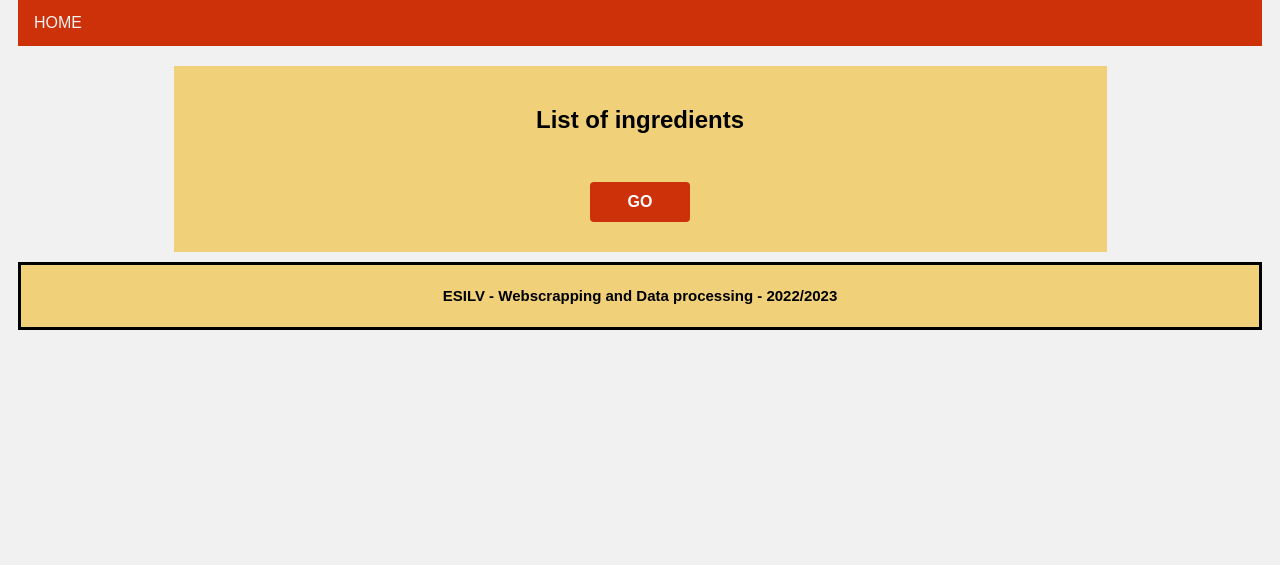
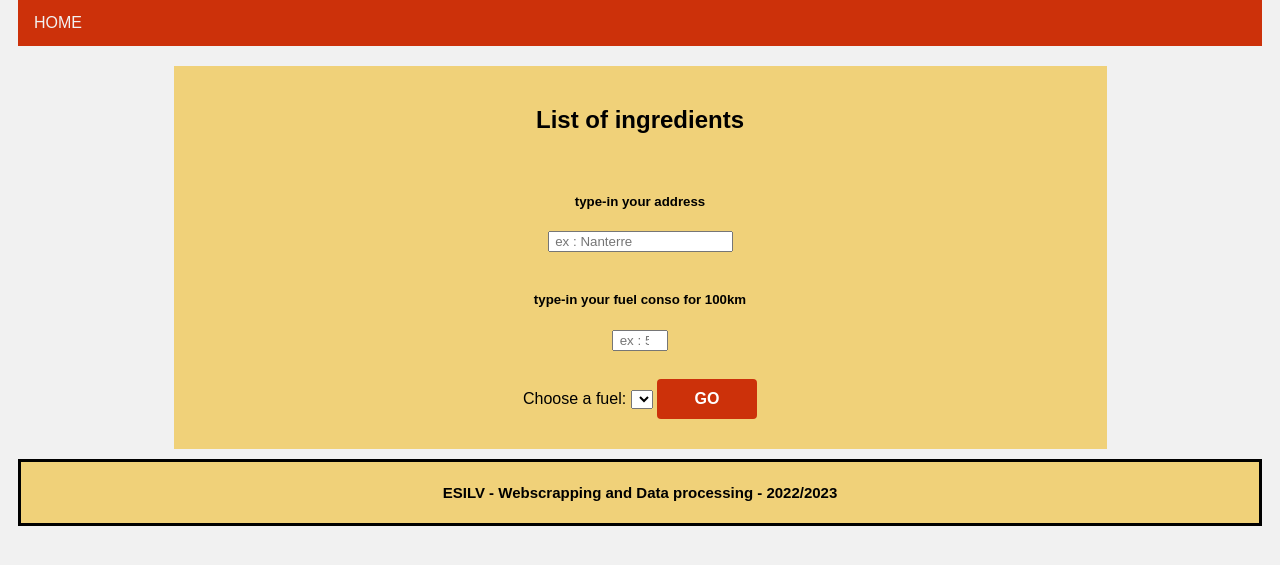
Before and after one commit to NicolasCarval/Scrapy_Meal, a Flask app: page /Recipe in a window 1280 px wide. Shown: the part 203-768 px from the top of the page. Run offline with Flask 2, Linux system fonts and the light colour scheme; lists and menus that the app fills with data are empty.

Commit message:
FEAT : location-ingredient index-images centered

```diff
--- a/app.py
+++ b/app.py
@@ -5,11 +5,9 @@
 #%% Libraries
 
 #Main lib
-import numpy as np
-from flask import Flask, request, jsonify, render_template
+from flask import Flask, request, render_template
 import pandas as pd
 import json
-import time
 import re
 from geopy.geocoders import Nominatim
 import requests
@@ -18,20 +16,18 @@ import jellyfish
 
 #Plot lib
 import plotly
-import plotly.express as px
 import plotly.graph_objects as go
 
 #Scrapping lib
 from selenium import webdriver
 from selenium.webdriver.common.by import By
+from selenium.webdriver.common.keys import Keys
 from selenium.webdriver.support.select import Select
 from selenium.webdriver.support.wait import WebDriverWait
-from selenium import webdriver
-from selenium.webdriver.common.keys import Keys
 from selenium.webdriver.support import expected_conditions as EC
 from selenium.common.exceptions import TimeoutException
 
-#Driver Params
+#Driver Parameters
 chrome_options = webdriver.ChromeOptions()
 chrome_options.add_argument('--headless')
 chrome_options.add_argument('--no-sandbox')
@@ -50,6 +46,7 @@ app = Flask(__name__)
 def home():
     return render_template('index.html')
 
+#List of recipe page
 @app.route('/Choose_recipe',methods=['GET'])
 def Choose_recipe():
     return render_template('Choose_recipe.html')
@@ -64,16 +61,17 @@ def Recipe():
 def Best_market():
     return render_template('Best_market.html')
 
-#Comparison page
+#Recipe not found page
 @app.route('/Not_found',methods=['GET'])
 def Not_found():
     return render_template('Not_found.html')
 
 
 
-#%% Schema Client
+#%% POST routes
+
+#Post the recipe choice of the user
 @app.route('/Choose_recipe',methods=['POST'])
-
 def scrap_recipe():
     '''
     Récupération de la recette écrite par l'utilisateur
@@ -84,12 +82,12 @@ def scrap_recipe():
     '''
     recipe_to_scrap =  [str(x) for x in request.form.values()]
 
-    #scrap recip
+    #scrap recipe
     wd.get("https://www.750g.com/")
     wd.find_element(By.XPATH,'/html/body/header/div/div[2]/label').click()
     wd.implicitly_wait(3)
 
-
+    #variable declaration
     recette=recipe_to_scrap[0]
     nom_recette=[]
     lien_recette=[]
@@ -100,7 +98,7 @@ def scrap_recipe():
     rech.send_keys(recette);
     rech.send_keys(Keys.ENTER);
 
-    #Si plusieurs recettes résultats alors affichage
+    #Si plusieurs recettes en résultats alors affichage
     if len(wd.find_elements(By.CLASS_NAME, "card-title")) > 0:
         print("len recipe ok")
         n=wd.find_elements(By.CLASS_NAME, "card-title")
@@ -108,15 +106,11 @@ def scrap_recipe():
         p=wd.find_elements(By.CLASS_NAME, "card-media")
 
         for i in range(len(n)):
-
             nom_recette.append(n[i].text)
             lien_recette.append(l[i].get_attribute('href'))
 
         lenOfPage = wd.execute_script("window.scrollTo(0, document.body.scrollHeight);var lenOfPage=document.body.scrollHeight;return lenOfPage;")
-
-
         while(len(pic)!=len(lien_recette)):
-            print("boucle while")
             pic=[]
             for i in range(0,lenOfPage,600):
                 wd.execute_script(f"window.scrollTo(0, {i})")
@@ -124,52 +118,62 @@ def scrap_recipe():
             p=wd.find_elements(By.CLASS_NAME, "to-lazy.media-round.lazyed")
             for i in p:
                 pic.append(i.get_attribute("src"))
-            print(len(pic))
 
-    #Sinon redemmande une autre cette
+    #Sinon redemande une autre recette
     else :
         print("Aucune recette trouvée")
-        recette=input("veuillez entrer une nouvelle recette : ")
+        #recette=input("veuillez entrer une nouvelle recette : ")
         wd.back();
     print("success")
     print(pic)
+    #S'il existe une recette nous renvoyons la liste
     if(len(nom_recette)>=1):
         df = list(zip(nom_recette, lien_recette,pic))
         return render_template('Choose_recipe.html',recipee = recipe_to_scrap[0], tables=df)
+    #Sinon nous affichons une page d'erreur
     else :
         df = [" no recipe found "]
         return render_template('Not_found.html',recipee = recipe_to_scrap[0], tables=df)
     #df["picture_link"]=pic
 
 
+#Post the ingredients of the recipe
 @app.route('/Recipe',methods=['POST'])
 def scrap_ingredients():
     """
     récupération de la liste des ingrédients
     récupération des étapes de la recette
     sur le lien de la recette
-
     """
     recipe_to_scrap =  request.form.getlist("ids")[0]
     print(request)
     print(recipe_to_scrap)
-
 
     lien_recette=recipe_to_scrap
     wd.get(lien_recette)
     ingr = wd.find_elements(By.CLASS_NAME, "recipe-ingredients-item-label")
     #recette=wd.find_elements(By.CLASS_NAME, "recipe-steps-text")
 
+    #save ingredients
     liste_ingr=[]
     for i in ingr:
         liste_ingr.append(i.text)
     print(liste_ingr)
     result = get_clean_ingr(liste_ingr)
 
+    #check price of fuel
+    dfoil=pd.read_html('https://carbu.com/france/prixmoyens')[0]
+    dfoil["Aujourd'hui"]=dfoil["Aujourd'hui"].str.extract(r'(\d,\d+)')
+    dfoil["Aujourd'hui"]=dfoil["Aujourd'hui"].str.replace(',','.')
+    dfoil["Aujourd'hui"] = dfoil["Aujourd'hui"].astype('float64')
+    dfoil=dfoil.iloc[:,:2]
+    dfoil.columns=["type de carburant","prix €/L"]
 
+    #format ingredients
     result["complete"] = result["Produit"]+" - "+result["Quantité"].astype(str)+" - "+result["Unité"]
-    return render_template('Recipe.html',recipee = "yooo", tables=result.complete.tolist())
+    return render_template('Recipe.html',recipee = "yooo", tables=result.complete.tolist(), fuel=list(zip(dfoil["type de carburant"].tolist(),  dfoil["prix €/L"].tolist())))
 
+#Post the best market for selected ingredients
 @app.route('/Best_market',methods=['POST'])
 def scrap_market():
     '''
@@ -177,74 +181,78 @@ def scrap_market():
         Recherche sur Aldi
         Recherche sur SuperMarcheMatch
     Comparaison des résultats
-
     '''
+    #list of ingredients selected
     ing_to_scrap =  request.form.getlist("ids")
     list_ingredient = [el.split(" - ")[0] for el in ing_to_scrap]
     print(list_ingredient)
 
-
-    #scrap ing
+    location_to_scrap = request.form.getlist("location")[0]
+    print(location_to_scrap)
+    #scrap ingredients
     # sur match
     match_list = get_liste_achat_match(list_ingredient)
     # sur aldi
     aldi_list=get_liste_achat_aldi(list_ingredient)
+    print("\n\nhere\n")
     print(match_list)
     print(aldi_list)
 
-    # calcule de la différence
+    ingredient_index = []
+    for key,val in match_list.items():
+        if val is not None and key in aldi_list:
+            if aldi_list[key] is not None:
+                ingredient_index.append(key)
+    # calcul de la différence
     diff,low,total_a,total_b,prix_a,prix_b,available_a,available_b = compar_brand(aldi_list,match_list,"Aldi","Match & Smatch")
 
-    result = pd.DataFrame({"Prix Aldi ":prix_a, "Prix Match & Smatch ":prix_b})
+    result = pd.DataFrame({"Prix Aldi ":prix_a, "Prix Match & Smatch ":prix_b},index=ingredient_index)
     show = [str(diff)+" %",available_a, available_b]
+
+    #Barchart creation
     colors = ['lightslategray',] * 2
     colors[0] = 'Green'
     if total_a >total_b:
         colors[0] = 'lightslategray'
         colors[1] = 'Green'
-    #affichage
     fig = go.Figure(data=[go.Bar(x=['Aldi', 'Match & Smatch'],
                                  y=[float(total_a), float(total_b)],marker_color=colors)])
     fig.update_layout(title_text='Prix total le moins cher')
+    #Saving graph to json object
     graphJSON = json.dumps(fig, cls=plotly.utils.PlotlyJSONEncoder)
 
     ###### Nouveau bloc à entrer dans une nouvelle page #####
 
     #Obtenir l'adresse de l'utilisateur
     locator = Nominatim(user_agent="myGeocoder")
-    location=None
-    while location is None :
-        address=input("entrer votre adresse :")
-        location = locator.geocode(address)
+    location = locator.geocode(location_to_scrap)
+    if location is None:
+        print("couldn't find location, using default instead")
+        location = locator.geocode("Courbevoie")
+
     #Rechercher les magasins les plus proche
     aldi_nom,aldi_d,aldi_km=get_nearest_mag("Aldi",location)
     match_nom,match_d,match_km=get_nearest_mag("Match",location)
-    #return nom du mag, durée en min et distance en km
+    #return nom du magasin, durée en min et distance en km
     print(aldi_nom,match_nom)
     #type de carburant de la voiture de l'utilisateur
     #faire cocher à l'utilisateur dans ce df
-    dfoil=pd.read_html('https://carbu.com/france/prixmoyens')[0]
-    dfoil["Aujourd'hui"]=dfoil["Aujourd'hui"].str.extract(r'(\d,\d+)')
-    dfoil["Aujourd'hui"]=dfoil["Aujourd'hui"].str.replace(',','.')
-    dfoil["Aujourd'hui"] = dfoil["Aujourd'hui"].astype('float64')
-    dfoil=dfoil.iloc[:,:2]
-    dfoil.columns=["type de carburant","prix €/L"]
-    eurol=1.950
+
+    eurol=float(request.form.getlist("fuel")[0])
 
     #et Lui demander sa consommation au 100km
     #Calcul du prix du trajet dans chaque mag
-    conso=5
+    conso=float(request.form.getlist("conso")[0])
+    print(conso)
 
     prix_trajet_aldi=((conso/100)*aldi_km)*eurol
     prix_trajet_match=((conso/100)*match_km)*eurol
 
     print(prix_trajet_aldi,prix_trajet_match)
-
-
-
-
-
-    return render_template('Best_market.html', graphJSON=graphJSON,show=show, tables=[result.to_html(classes='data')], titles=result.columns.values)
+    df_distance = pd.DataFrame({"Nom du magasin":[aldi_nom, match_nom],
+                                "Distance km":[aldi_km,match_km],
+                                "Prix Trajet":[prix_trajet_aldi,prix_trajet_match]},index=["Aldi","Match"]).sort_values(by="Prix Trajet")
+    return render_template('Best_market.html', graphJSON=graphJSON,show=show, tables=[result.to_html(classes='data'), df_distance.to_html(classes="data")], titles=result.columns.values)
 
 
 
@@ -256,6 +264,7 @@ def get_clean_ingr(liste_ingr):
     match = re.search(r"(.*) ou (.*)", ingredient)
     if match: ingredient= match.group(1)
     brute=True
+
     # c à s / c à c
     match = re.search(r"(\d+)\sc\.\sà\s[s|c]\.\s(de|d')( |)(.*)", ingredient)
     if match:
@@ -269,7 +278,6 @@ def get_clean_ingr(liste_ingr):
       "Produit":[name]})
       df_course = df_course.append(df1)
       brute=False
-
 
     # sachet / paquets
     match = re.search(r"(\d+) (?:paquet+s?|sachet+s?) (de|d')( |)(.*)", ingredient)
@@ -341,7 +349,6 @@ def get_clean_ingr(liste_ingr):
       df_course = df_course.append(df1)
       brute=False
 
-
     # kg de
     match = re.search(r"(\d+)( |)+kg\s(de|d')( |)+(.*)", ingredient)
     if match:
@@ -411,9 +418,7 @@ def get_clean_ingr(liste_ingr):
       df_course = df_course.append(df1)
       brute=False
 
-
     if brute==True:
-
       match = re.search(r"(\d+)\s(.*)", ingredient)
       if match:
         quantity = match.group(1)
@@ -435,7 +440,6 @@ def get_clean_ingr(liste_ingr):
         "Unité":[unit],
         "Produit":[name]})
         df_course = df_course.append(df1)
-
 
   df_course=df_course.drop_duplicates()
   return df_course
@@ -465,7 +469,6 @@ def get_produit_match(produit):
   wd2= copy.copy(wd)
   lenOfPage = wd.execute_script("window.scrollTo(0, document.body.scrollHeight);var lenOfPage=document.body.scrollHeight;return lenOfPage;")
   wd.execute_script(f"window.scrollTo(0, {lenOfPage})")
-
   for i in range(0,lenOfPage,600):
             wd.execute_script(f"window.scrollTo(0, {i})")
             wd.implicitly_wait(1)
@@ -523,14 +526,12 @@ def get_produit_match(produit):
     df_produit_ingr = pd.DataFrame(list(zip(name,cond,prixu,unite,prix_produit)),
                columns =['nom_produit',"cond",'prix_u', 'unite','prix_total'])
 
-
     return df_produit_ingr
 
 #%% Scrapping des Courses "Aldi"
 
 def get_produit_aldi(produit):
   try:
-
     wd.get(f"https://www.aldi.be/fr/resultats-de-recherche.html?query={produit}")
     wd.implicitly_wait(1)
     try:
@@ -538,22 +539,15 @@ def get_produit_aldi(produit):
     except:
         pass
     lenOfPage = wd.execute_script("window.scrollTo(0, document.body.scrollHeight);var lenOfPage=document.body.scrollHeight;return lenOfPage;")
-
     wd.execute_script("document.body.style.zoom='50%'")
-
     for i in range(0,lenOfPage,600):
                 wd.execute_script(f"window.scrollTo(0, {i})")
                 wd.implicitly_wait(2)
-
-
     wd.implicitly_wait(1)
-    index=1
     wd.implicitly_wait(2)
-
     nom_produit=[]
     prix_u=[]
     prix_total=[]
-
 
     #Nom Produit
     n=wd.find_elements(By.CLASS_NAME,"mod-article-tile__title")
@@ -612,7 +606,6 @@ def get_liste_achat_aldi(list_ingred):
       liste_achat_match[i]=None
   return liste_achat_match
 #%% Comparaison
-import math
 
 def compar_brand(lista,listb,namea,nameb):
     prix_a=[]
@@ -660,15 +653,15 @@ def get_nearest_mag(nom_mag,location):
   for index, row in mag_add.iterrows():
     r = requests.get(f"http://router.project-osrm.org/route/v1/car/{location.longitude},{location.latitude};{row['long']},{row['lat']}?overview=false""")
     routes = json.loads(r.content)
-    durée = routes.get("routes")[0]["duration"]
+    duree = routes.get("routes")[0]["duration"]
     distance = routes.get("routes")[0]["distance"]
 
     if distance<min_distance:
-      min_durée=durée
+      min_duree=duree
       min_distance=distance
       nom_mag=row["nom_mag"]
 
-  return(nom_mag,round(min_durée/60,0),round(min_distance/1000,1))
+  return(nom_mag,round(min_duree/60,0),round(min_distance/1000,1))
 
 #%% MAIN
 if __name__ == "__main__":
--- a/static/styles.css
+++ b/static/styles.css
@@ -266,7 +266,7 @@ div.checks label {
     }
 
 div.checks input[type="checkbox"]:checked + label::before {
-    content: "V";
+    content: "-";
     transform: rotate(-360deg);
     transition: transform .3s ease-in-out;
 }
@@ -300,6 +300,12 @@ div.checks label:hover {
     color: #CC310A;
 }
 
+div.checks img {
+    display: block;
+    margin-left: auto;
+    margin-right: auto;
+}
+
 
 div.yes {
     display:flex;
--- a/templates/Recipe.html
+++ b/templates/Recipe.html
@@ -18,16 +18,6 @@
 
     <div class="row">
         <div class="leftcolumn">
-            <div class="card" id="second" style="display:none;">
-                <div class="bar bar1"></div>
-                <div class="bar bar2"></div>
-                <div class="bar bar3"></div>
-                <div class="bar bar4"></div>
-                <div class="bar bar5"></div>
-                <div class="bar bar6"></div>
-                <div class="bar bar7"></div>
-                <div class="bar bar8"></div>
-            </div>
             <div id="first" class="card">
                 <h2>List of ingredients</h2>
 
@@ -42,11 +32,43 @@
                     </div>
                     {% endfor %}
 
+                    <h5>type-in your address </h5>
+                    <div>
+                        <input type="text" name="location" id="location" placeholder=" ex : Nanterre" autocomplete="off" required />
+                    </div>
+                    <br />
+
+                    <h5>type-in your fuel conso for 100km </h5>
+                    <div>
+                        <input type="number" name="conso" id="conso" min=1 max=50 placeholder=" ex : 5" autocomplete="off" required />
+                    </div>
+                    <br />
+
+
+                    <label for="fuel">Choose a fuel:</label>
+                    <select name="fuel" id="fuel" required>
+                        {% for f in fuel %}
+                        <option value="{{f[1]}}">{{f[0]}} todays price : {{f[1]}} €</option>
+                        {% endfor %}
+                    </select>
+
+
                     <button type="submit">GO</button>
                 </form>
 
             </div>
-
+            <div class="card" id="second" style="display:none;">
+                <h2>It can take several minutes to run</h2>
+                <br />
+                <div class="bar bar1"></div>
+                <div class="bar bar2"></div>
+                <div class="bar bar3"></div>
+                <div class="bar bar4"></div>
+                <div class="bar bar5"></div>
+                <div class="bar bar6"></div>
+                <div class="bar bar7"></div>
+                <div class="bar bar8"></div>
+            </div>
         </div>
 
     </div>
```
Also changed, not shown: templates/Choose_recipe.html (+12 -12 lines), 2 other files.
